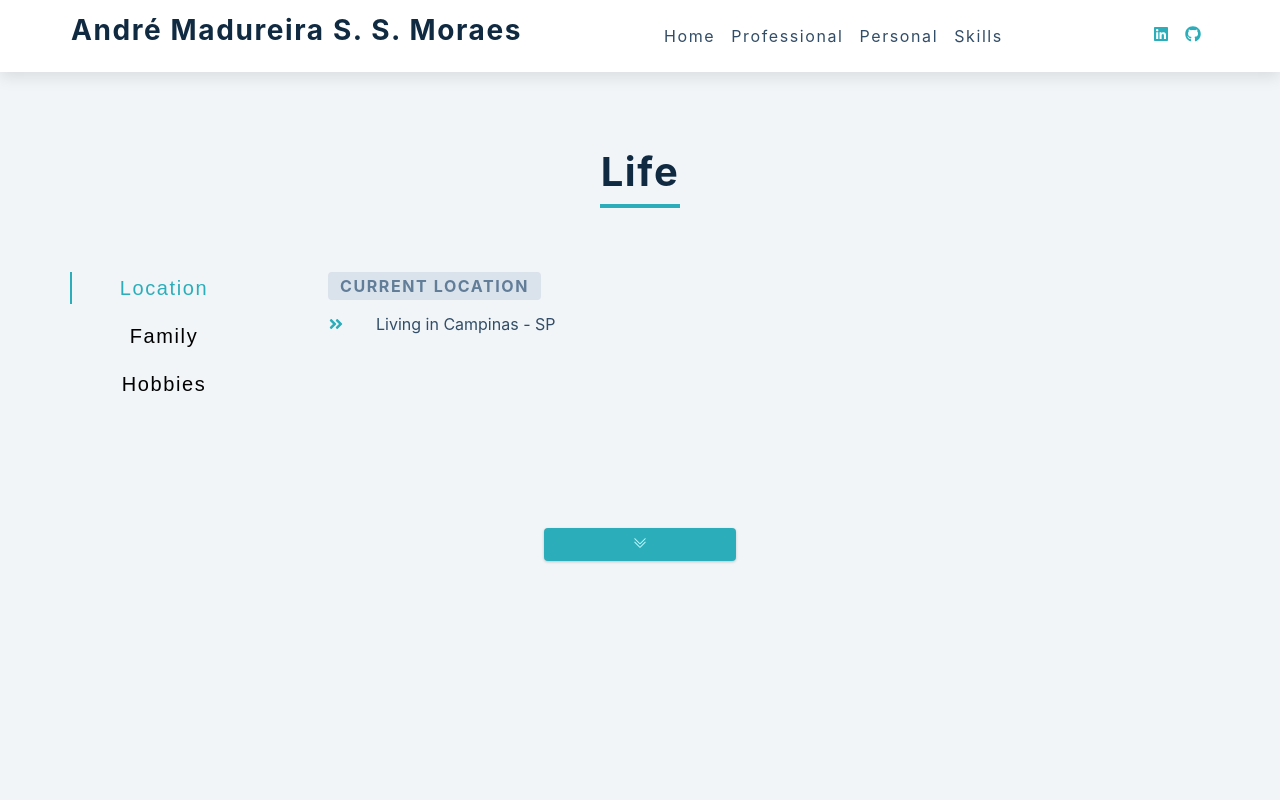
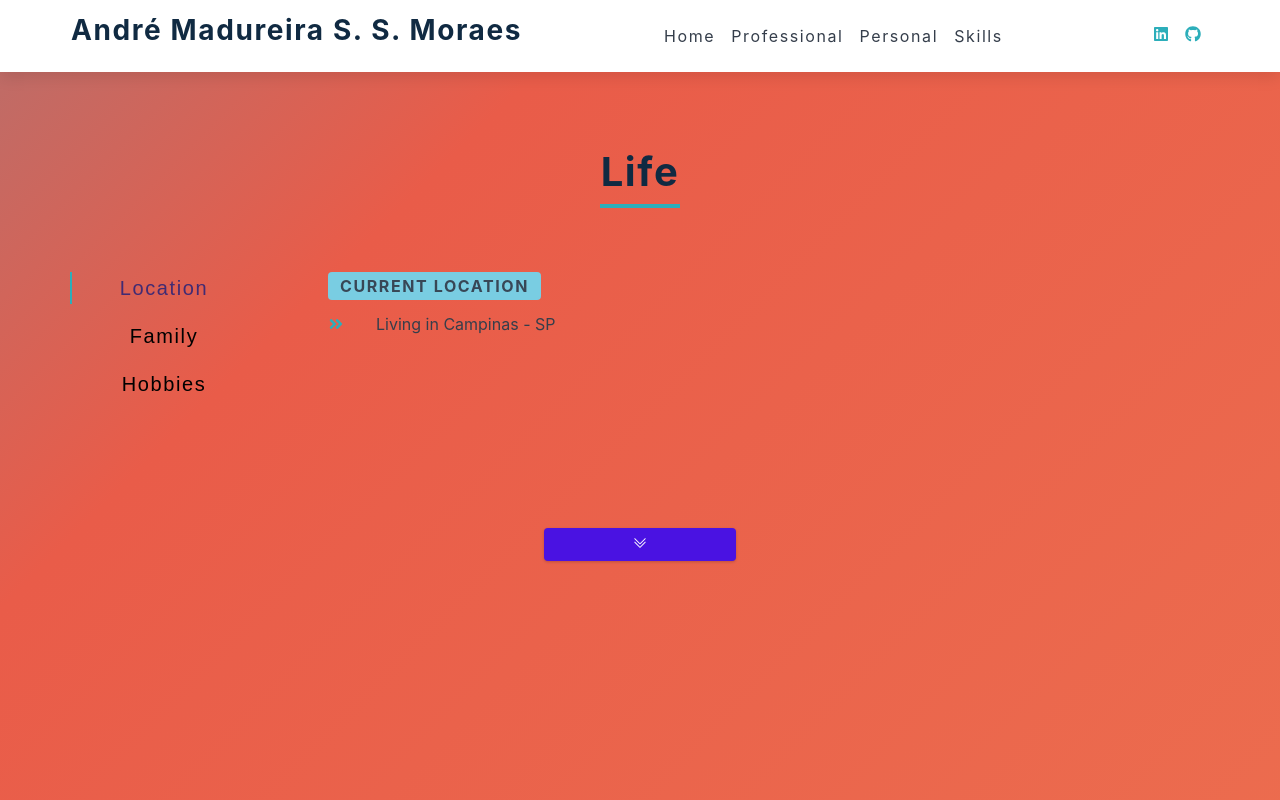
Before and after one commit to andremadureira1993/PersonalProfile, a React (Create React App) app in the folder Front/personalprofile/: page /personal in a window 1280 px wide. Built offline with nearby package versions, Linux system fonts and the light colour scheme.

Commit message:
added effect

```diff
--- a/Front/personalprofile/src/assets/style/index.css
+++ b/Front/personalprofile/src/assets/style/index.css
@@ -22,14 +22,11 @@ Variables
   /* darkest grey - used for headings */
   --clr-grey-1: hsl(209, 61%, 16%);
   --clr-grey-2: hsl(211, 39%, 23%);
-  --clr-grey-3: hsl(209, 34%, 30%);
-  --clr-grey-4: hsl(209, 28%, 39%);
+  --clr-grey-3: hsl(214, 17%, 25%);
   /* grey used for paragraphs */
-  --clr-grey-5: hsl(210, 22%, 49%);
-  --clr-grey-6: hsl(209, 23%, 60%);
-  --clr-grey-7: hsl(211, 27%, 70%);
-  --clr-grey-8: hsl(210, 31%, 80%);
-  --clr-grey-9: hsl(212, 33%, 89%);
+  --clr-active-1: hsl(258, 46%, 31%);
+  --clr-grey-5: hsl(210, 21%, 28%);
+  --clr-grey-9: hsl(192, 64%, 68%);
   --clr-grey-10: hsl(210, 36%, 96%);
   --clr-white: #fff;
   --clr-red-dark: hsl(360, 67%, 44%);
@@ -61,10 +58,24 @@ Global Styles
 body {
   font-family: -apple-system, BlinkMacSystemFont, 'Segoe UI', Roboto, Oxygen,
     Ubuntu, Cantarell, 'Open Sans', 'Helvetica Neue', sans-serif;
-  background: var(--clr-grey-10);
+  background: linear-gradient(-45deg, #ee7752, #e95c49, #23a6d5, #23d5ab);
+	background-size: 400% 400%;
+	animation: gradient 15s ease infinite;
   color: var(--clr-grey-1);
   line-height: 1.5;
   font-size: 0.875rem;
+}
+
+@keyframes gradient {
+	0% {
+		background-position: 0% 50%;
+	}
+	50% {
+		background-position: 100% 50%;
+	}
+	100% {
+		background-position: 0% 50%;
+	}
 }
 ul {
   list-style-type: none;
@@ -188,8 +199,8 @@ Jobs
   box-shadow: 0 2px var(--clr-primary-5);
 }
 .active-btn {
-  color: var(--clr-primary-5);
-  box-shadow: 0 2px var(--clr-primary-5);
+  color: var(--clr-active-1);
+  box-shadow: 0 2px var(--clr-active-1);
 }
 
 .job-info h3 {
@@ -243,8 +254,8 @@ Jobs
 }
 .btn {
   text-transform: uppercase;
-  background: var(--clr-primary-5);
-  color: var(--clr-primary-9);
+  background: hsl(256, 85%, 48%);
+  color: hsl(257, 100%, 99%);
   padding: 0.375rem 0.75rem;
   letter-spacing: var(--spacing);
   font-weight: 700;
@@ -285,6 +296,8 @@ Jobs
   text-align: center;
   margin: 0 auto;
   margin-top: 3rem;
+  border: 2px solid transparent;
+  box-shadow: 0 1px 3px rgba(0, 0, 0, 0.2);
 }
 .btn-cv:hover {
   color: var(--clr-primary-1);
```
Also changed, not shown: Front/personalprofile/src/assets/images/andre.jpg.
